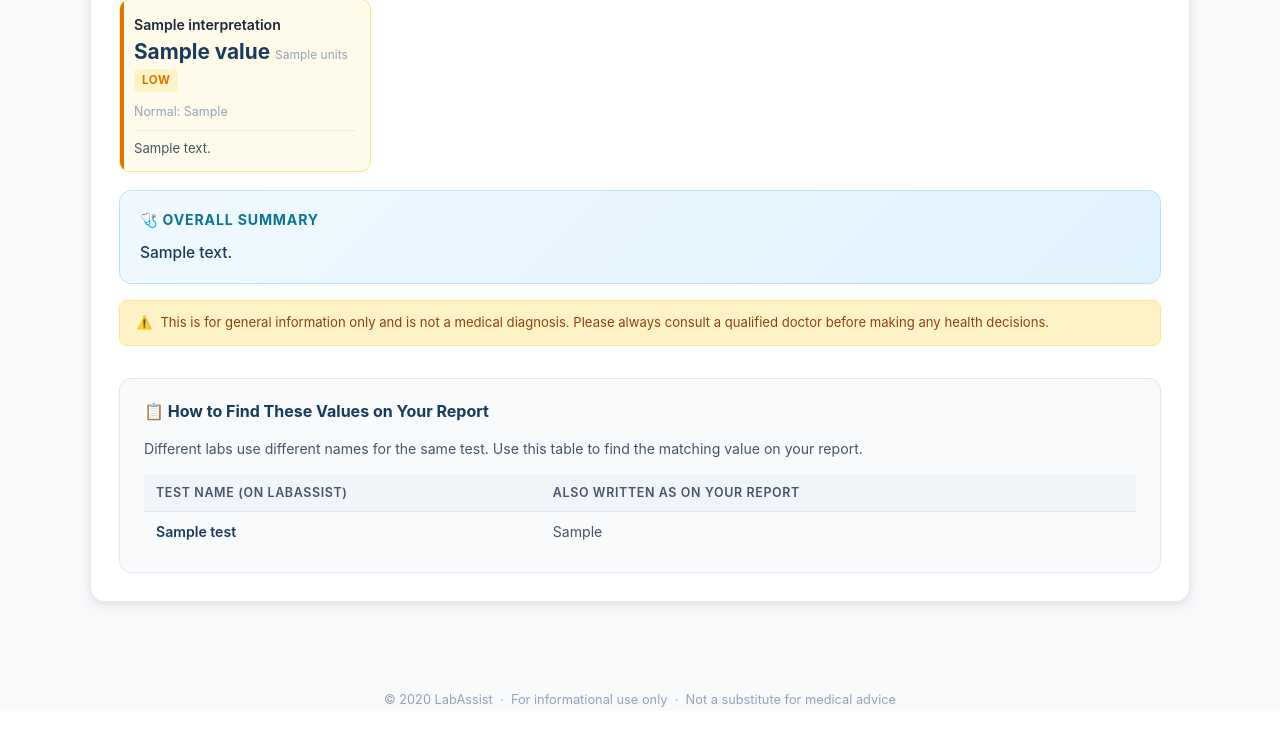
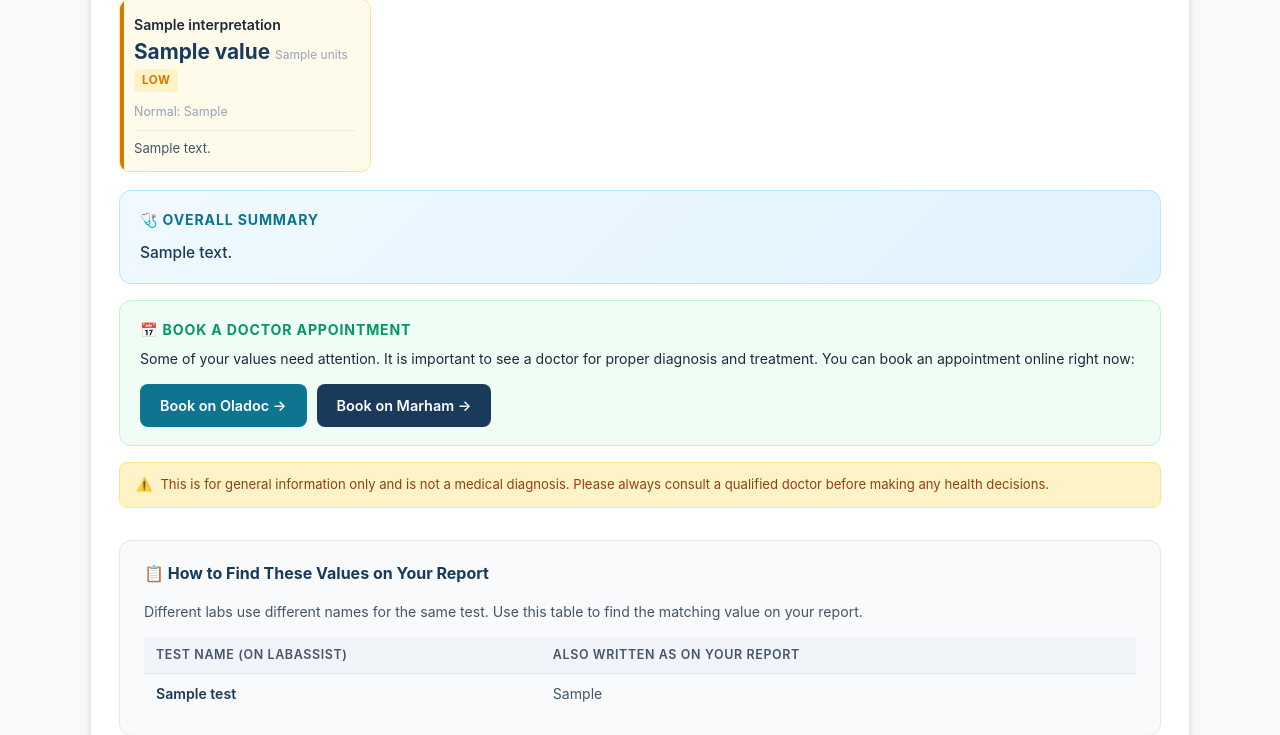
Before and after one commit to manast23/labassist, a Flask app: template templates/result.html in a window 1280 px wide. Shown: the part 643-1378 px from the top of the page. Before the commit the page ends 1350 px from the top, so only its background shows below. Run offline with Flask 3, Linux system fonts and the light colour scheme; the template is opened without the code that fills it: most values are stand-ins (such as "Sample title", 1, 10 or a date in 2020).

Commit message:
Add doctor appointment booking section in result.html
Added a section for booking doctor appointments when abnormal values are detected.

```diff
--- a/templates/result.html
+++ b/templates/result.html
@@ -170,6 +170,24 @@
           </div>
           {% endif %}
 
+
+          {% set has_abnormal = interpretations | selectattr('status', 'in', ['Low', 'High']) | list %}
+          {% if has_abnormal %}
+          <div style="background: #f0fdf4; border: 1.5px solid #bbf7d0; border-radius: 12px; padding: 18px 20px; margin-top: 16px;">
+            <h4 style="font-size:0.88rem;font-weight:700;color:#059669;text-transform:uppercase;letter-spacing:0.06em;margin-bottom:6px;">📅 Book a Doctor Appointment</h4>
+            <p style="font-size:0.88rem;color:#1e293b;margin-bottom:14px;">Some of your values need attention. It is important to see a doctor for proper diagnosis and treatment. You can book an appointment online right now:</p>
+            <div style="display:flex;gap:10px;flex-wrap:wrap;">
+              <a href="https://oladoc.com" target="_blank" rel="noopener noreferrer"
+                style="display:inline-flex;align-items:center;gap:6px;padding:10px 20px;background:#0e7490;color:#fff;border-radius:8px;font-size:0.9rem;font-weight:600;text-decoration:none;">
+                Book on Oladoc →
+              </a>
+              <a href="https://marham.pk" target="_blank" rel="noopener noreferrer"
+                style="display:inline-flex;align-items:center;gap:6px;padding:10px 20px;background:#1a3a5c;color:#fff;border-radius:8px;font-size:0.9rem;font-weight:600;text-decoration:none;">
+                Book on Marham →
+              </a>
+            </div>
+          </div>
+          {% endif %}
           <div class="disclaimer" style="margin-top:16px;">
             <span>⚠️</span>
             <span>This is for general information only and is not a medical diagnosis. Please always consult a qualified doctor before making any health decisions.</span>
```
